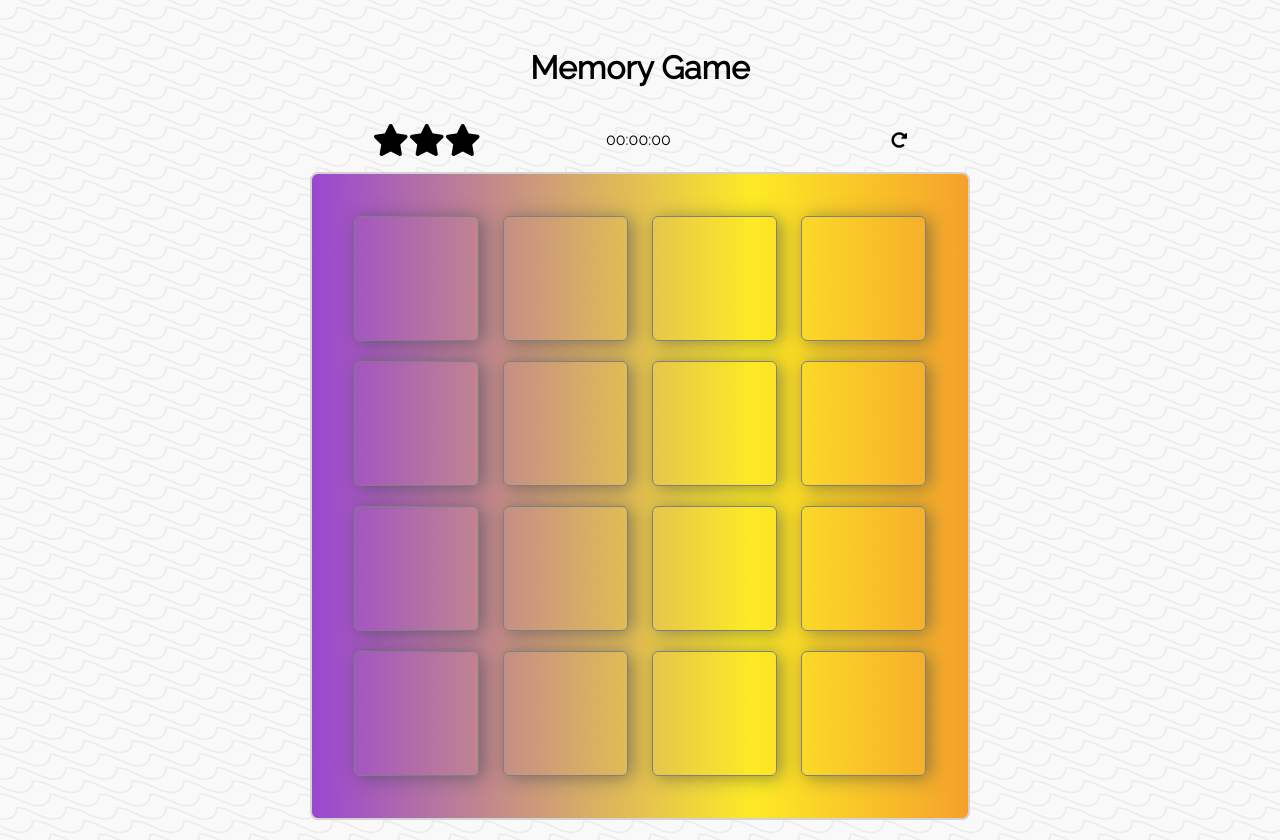
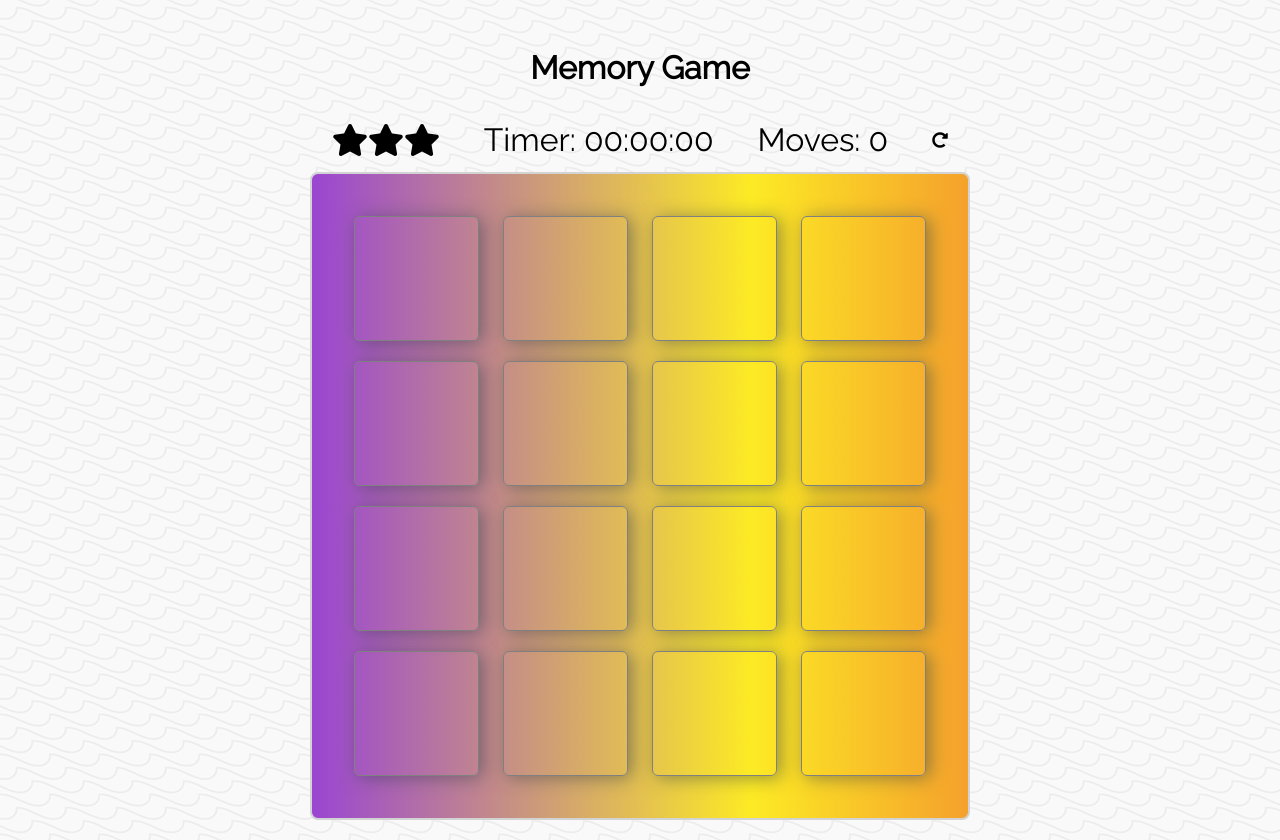
Before and after one commit to jmmarco/memory-game, a plain HTML site: page index.html in a window 1280 px wide. Drawn offline with Linux system fonts and the light colour scheme.

Commit message:
add moves and re-arrange timer

```diff
--- a/index.html
+++ b/index.html
@@ -21,10 +21,11 @@
         <li><i class="fas fa-star"></i></li>
         <li><i class="fas fa-star"></i></li>
       </ul>
-      <div class="timer">
-        <p>
-          <span class="timer-hours">00</span>:<span class="timer-minutes">00</span>:<span class="timer-seconds">00</span>
-        </p>
+      <div class="timer-display">
+        <span>Timer: </span><span id="stopwatch">00:00:00</span>
+      </div>
+      <div class="moves-display">
+        <span>Moves: </span><span id="moves">0</span>
       </div>
       <div class="restart">
         <i class="fas fa-redo-alt"></i>
```
